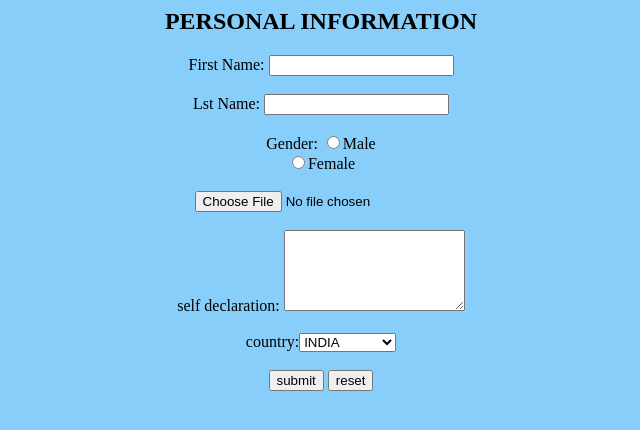
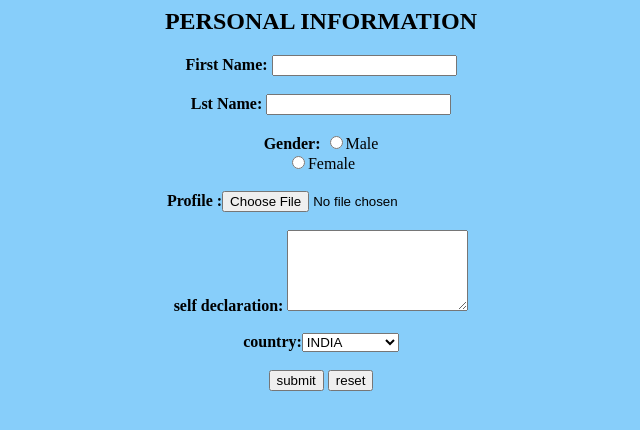
Before and after one commit to Refactor-FS-Bootcamp/assignments-1-pre-readings-Srinu-2000, a plain HTML site: page index.html in a window 1280 px wide. Shown: the whole page, without its empty margins (319-959 px from the left). Drawn offline with Linux system fonts and the light colour scheme.

Commit message:
changes saved

```diff
--- a/index.html
+++ b/index.html
@@ -5,21 +5,21 @@
     <body bgcolor="Lightskyblue" align="center">
         <h2>PERSONAL INFORMATION</h2>
         <form>
-            <label>First Name: <input type="text" name="Fname" value=""></label><br><br>
-            <label>Lst Name: <input type="text" name="lname" value=""></label><br><br>
-            Gender:
-                <label><input type="radio">Male</label><br>
-                <label><input type="radio">Female</label><br><br>
-            <label><input type="file" name=="file"></label><br><br>
-            self declaration:
+            <label><b>First Name:</b> <input type="text" name="Fname" value=""></label><br><br>
+            <label><b>Lst Name:</b> <input type="text" name="lname" value=""></label><br><br>
+            <b>Gender:</b>
+                <label><input type="radio" name="gender">Male</label><br>
+                <label><input type="radio" name="gender">Female</label><br><br>
+            <b>Profile :</b><label><input type="file" name=="file"></label><br><br>
+            <b>self declaration:</b>
             <textarea rows="5" clos="15"></textarea><br><br>
-            country:<select>
+            <b>country:</b><select>
                 <option>INDIA</option>
                 <option>AUSTRALIA</option>
                 <option>ENGLAND</option>
                 <option>AMERICA</option>
             </select><br><br>
-            <label><input type="submit" value="submit"></label>
+            <input type="submit" value="submit">
             <label><input type="reset" value="reset"></label>
         </form>
     </body>
```
